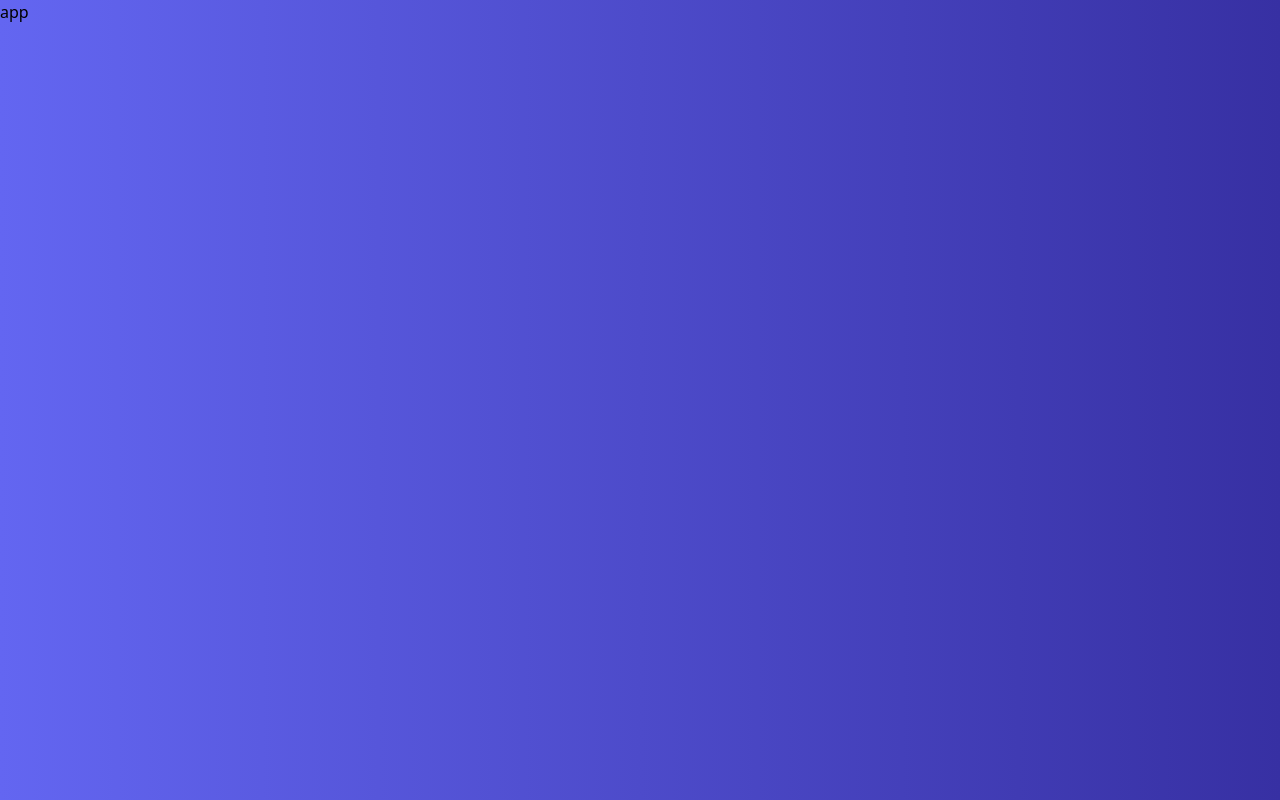
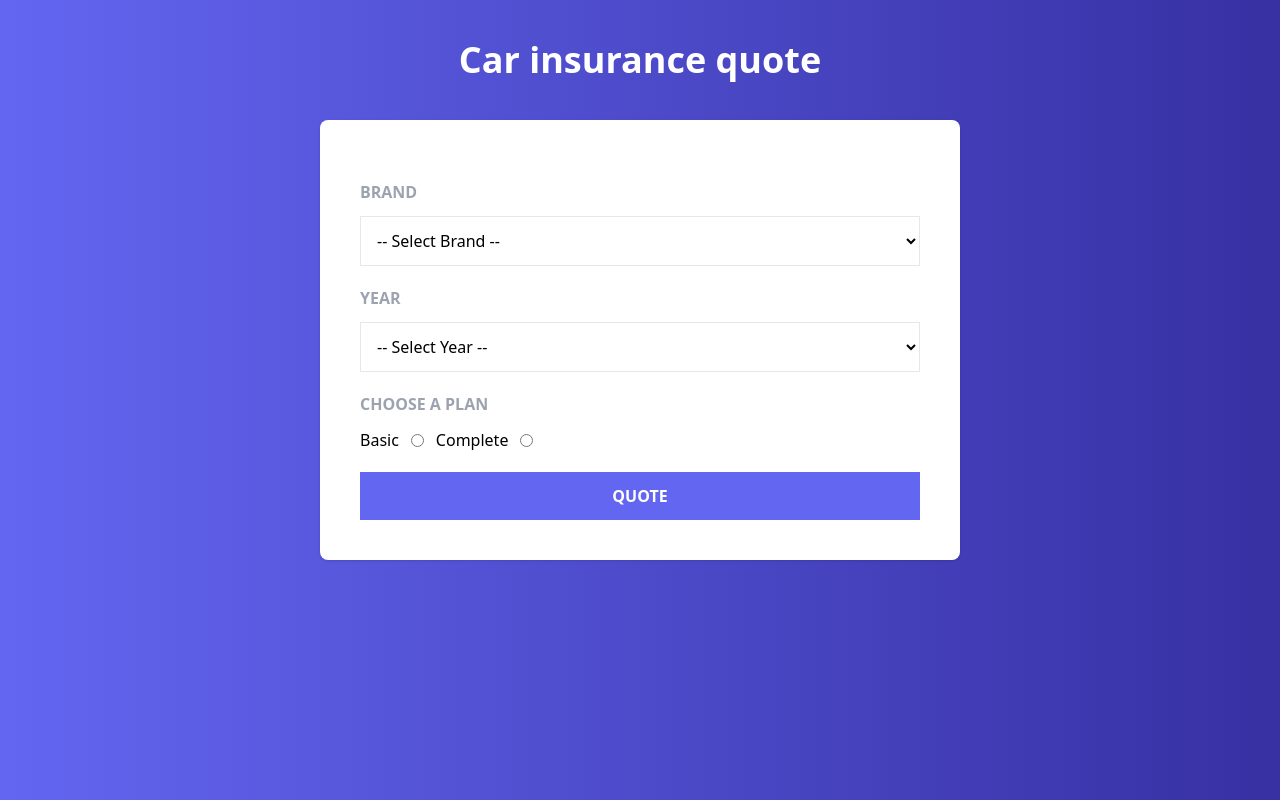
Before and after one commit to cilfonegabriel/insurance-quoter, a React (Vite) app: page / in a window 1280 px wide. Built offline with nearby package versions, Linux system fonts and the light colour scheme.

Commit message:
Creating the form

```diff
--- a/src/App.jsx
+++ b/src/App.jsx
@@ -1,8 +1,8 @@
-
+import AppInsurance from "./components/AppInsurance"
 function App() {
 
   return (
-   <h1>app</h1>
+    <AppInsurance />
   )
 }
 
--- /dev/null
+++ b/src/components/AppInsurance.jsx
@@ -0,0 +1,17 @@
+import Form from "./Form"
+
+function AppInsurance() {
+  return (
+    <>
+        <header className="my-10">
+            <h1 className="text-white text-center text-4xl font-black">Car insurance quote</h1>
+        </header>
+
+        <main className="bg-white md:w-2/3 lg:w-2/4 mx-auto shadow rounded-lg p-10">
+            <Form />
+        </main>
+    </>
+  )
+}
+
+export default AppInsurance
--- /dev/null
+++ b/src/components/Form.jsx
@@ -0,0 +1,79 @@
+import { Fragment } from "react"
+import { BRANDS, YEARS, PLANS } from "../constants"
+
+function Form() {
+  return (
+    <>
+        <form action="">
+            <div className='my-5'>
+                <label htmlFor="" className='block mb-3 font-bold text-gray-400 uppercase'>
+                    Brand
+                </label>
+                <select
+                    name="brand"
+                    className='w-full p-3 bg-white border border-gray-200'
+                >
+                    <option value="">-- Select Brand --</option>
+                    {BRANDS.map(brand => (
+                        <option
+                            key={brand.id}
+                            value={brand.id}
+                        >
+                            {brand.name}
+                        </option>
+                    ))}
+
+                </select>
+            </div>
+
+            <div className='my-5'>
+                <label htmlFor="" className='block mb-3 font-bold text-gray-400 uppercase'>
+                    Year
+                </label>
+                <select
+                    name="brand"
+                    className='w-full p-3 bg-white border border-gray-200'
+                >
+                    <option value="">-- Select Year --</option>
+                    {YEARS.map(year => (
+                        <option
+                            key={year}
+                            value={year}
+                        >
+                            {year}
+                        </option>
+                    ))}
+
+                </select>
+            </div>
+
+            <div className='my-5'>
+                <label htmlFor="" className='block mb-3 font-bold text-gray-400 uppercase'>
+                    Choose a plan
+                </label>
+                <div className="flex gap-3 items-center">
+                    {PLANS.map(plan => (
+                        <Fragment key={plan.id}>
+                            <label>
+                                {plan.name}
+                            </label>
+                            <input
+                                type="radio"
+                                name="plan"
+                                value={plan.id}
+                            />
+                        </Fragment>
+                    ))}
+                </div>
+            </div>
+            <input
+                type="submit"
+                className="w-full bg-indigo-500 hover:bg-indigo-600 transition-colors text-white cursor-pointer p-3 uppercase font-bold"
+                value="Quote"
+            />
+        </form>
+    </>
+  )
+}
+
+export default Form
--- /dev/null
+++ b/src/constants/index.js
@@ -0,0 +1,16 @@
+export const BRANDS = [
+    { id: 1, name: 'European' },
+    { id: 2, name: 'American' },
+    { id: 3, name: 'Asian' },
+];
+
+const YEARMAX = new Date().getFullYear();
+export const YEARS = Array.from (
+    new Array(30),
+    (valor, index) => YEARMAX - index
+);
+
+export const PLANS = [
+    { id: 1, name: 'Basic' },
+    { id: 2, name: 'Complete' },
+];
```
